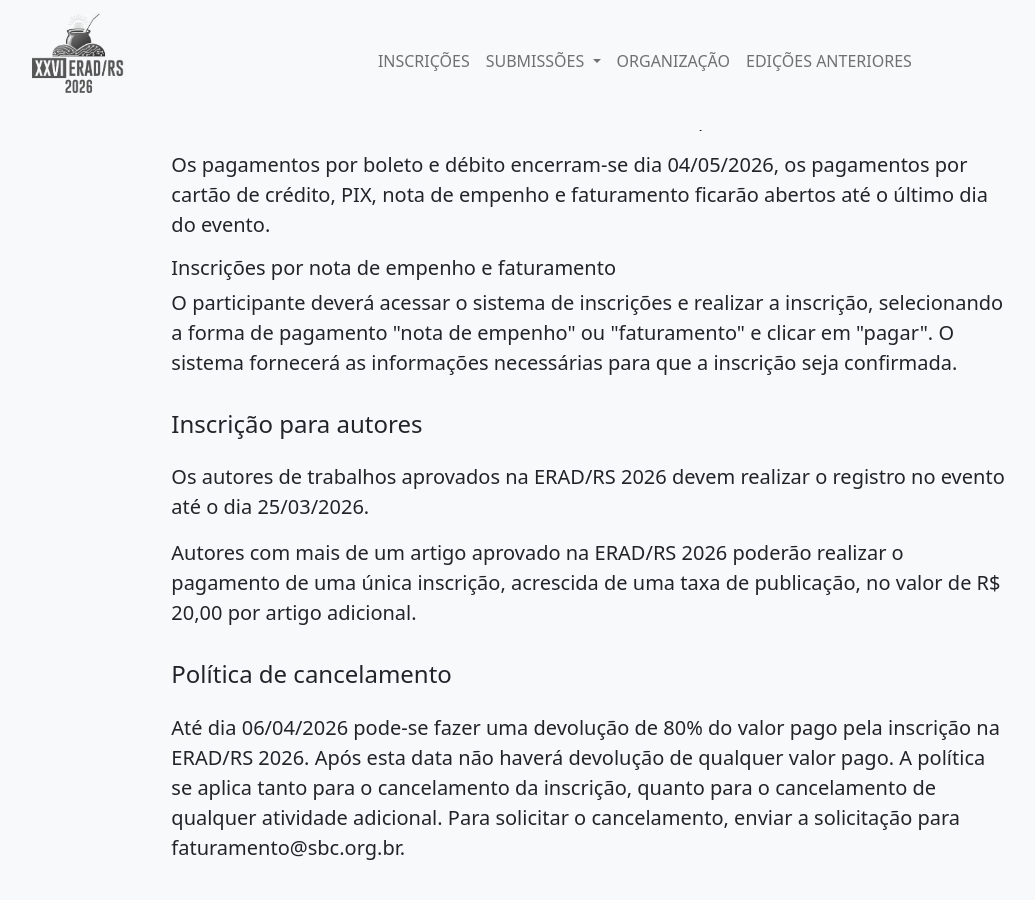
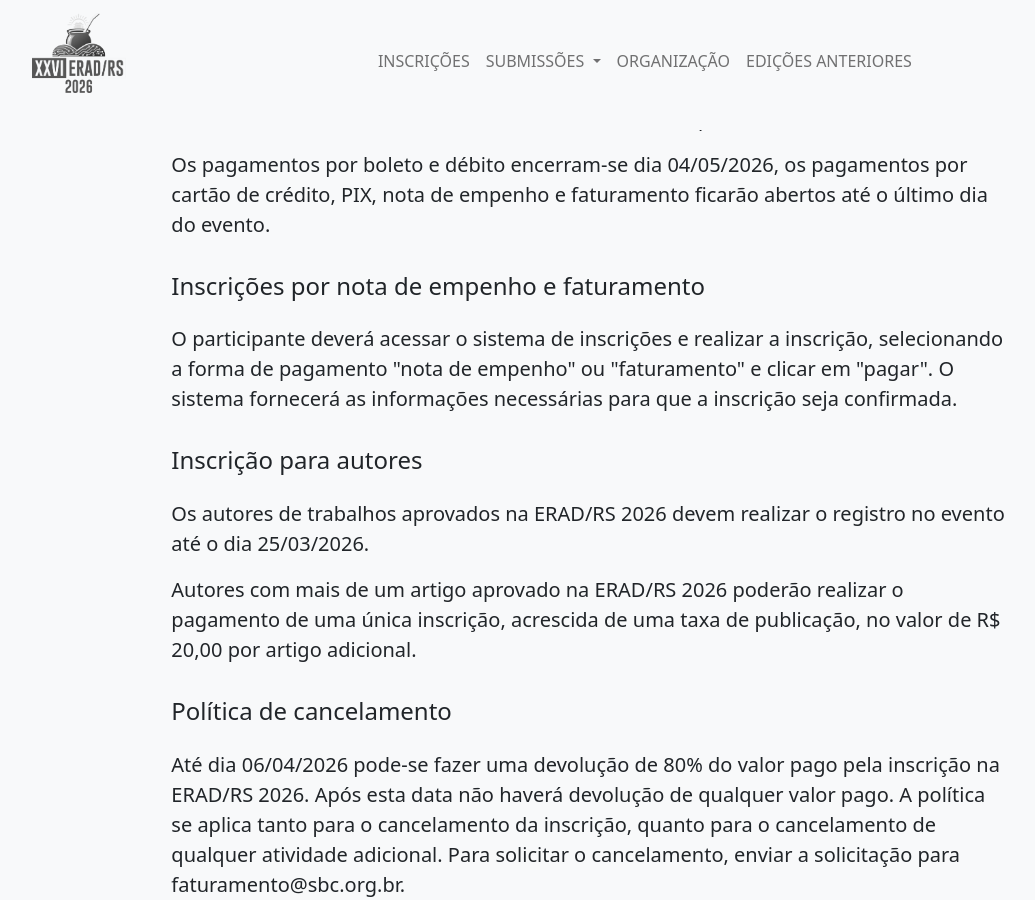
Before and after one commit to cradrs/eradrs2026, a Jekyll site: the page built from inscricoes.html, in a window 1280 px wide and 900 px high, scrolled down 4221 px. Shown: the whole window, without its empty margins (50-1085 px from the left). Built offline with Jekyll 4.4.1, drawn with Linux system fonts in a browser that asks for light colours.

```diff
--- a/inscricoes.html
+++ b/inscricoes.html
@@ -225,7 +225,7 @@
 
             <!--As inscrições podem ser feitas até o dia 29/04/2026, porém os pagamentos por débito e boleto serão aceitos até o dia 23/04/2026.-->
         </p>
-        <h5>Inscrições por nota de empenho e faturamento</h5>
+        <h4>Inscrições por nota de empenho e faturamento</h5>
         <p class="lead">
             O participante deverá acessar o sistema de inscrições e realizar a inscrição, selecionando a forma de pagamento "nota de empenho" ou "faturamento" e clicar em "pagar". O sistema fornecerá as informações necessárias para que a inscrição seja confirmada.
         </p>
```
Also changed, not shown: 2 other files.
